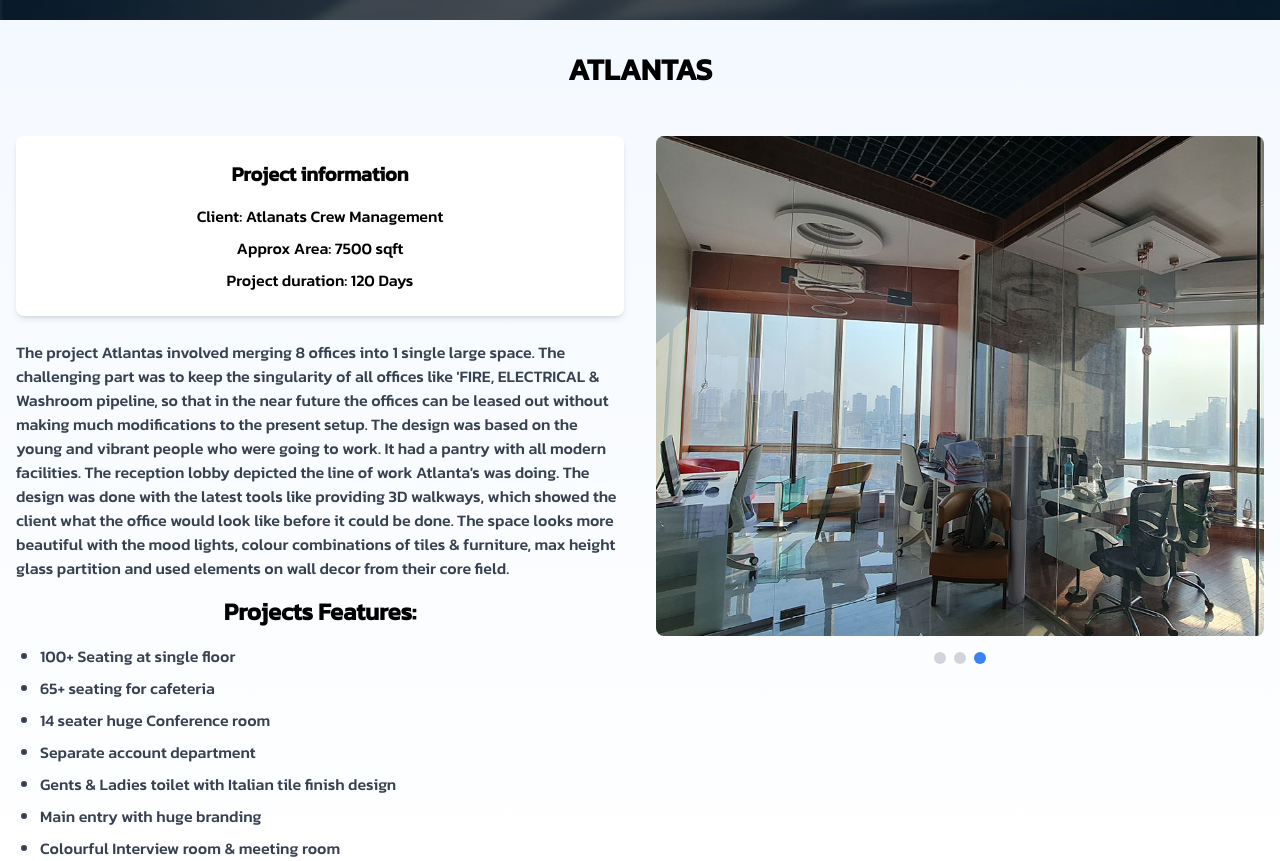
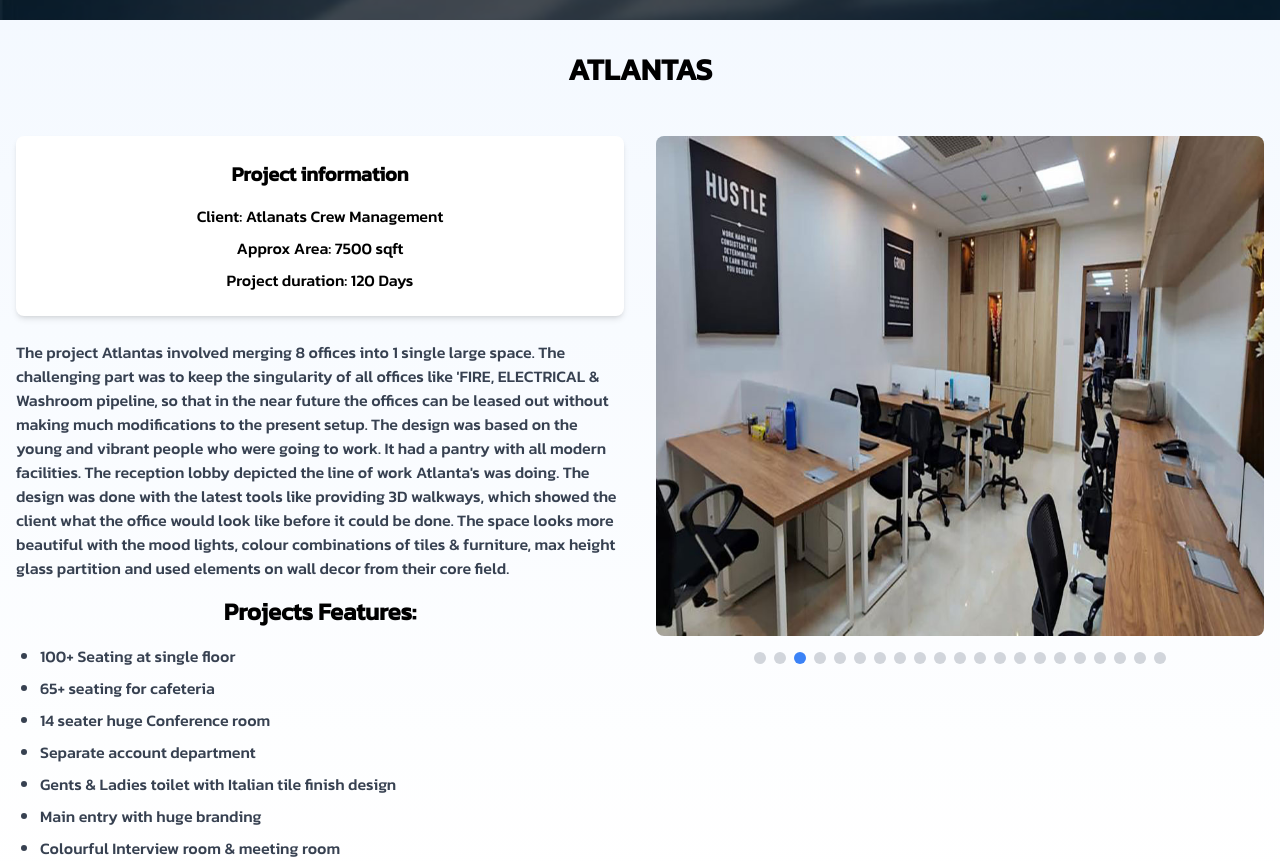
Before and after one commit to AkshayKalamkarr/supremeinfrastructure, a Next.js app: page /project/ATLANTAS in a window 1280 px wide. Shown: the part 380-1241 px from the top of the page. Built offline with nearby package versions, Linux system fonts and the light colour scheme.

Commit message:
new code

```diff
--- a/app/project/ATLANTAS/page.jsx
+++ b/app/project/ATLANTAS/page.jsx
@@ -3,9 +3,27 @@ import React, { useState, useEffect } from 'react';
 import { motion, AnimatePresence } from 'framer-motion';
 
 const images = [
-  '/images/projects/COACT/coact-1.jpg',
-  '/images/projects/COACT/coact-2.jpg',
-  '/images/projects/COACT/coact-2.jpg',
+  '/images/projects/ATLANTAS/atlantas-1.jpeg',
+  '/images/projects/ATLANTAS/atlantas-2.jpg',
+  '/images/projects/ATLANTAS/atlantas-3.jpeg',
+  '/images/projects/ATLANTAS/atlantas-4.jpg',
+  '/images/projects/ATLANTAS/atlantas-5.jpg',
+  '/images/projects/ATLANTAS/atlantas-6.jpg',
+  '/images/projects/ATLANTAS/atlantas-7.jpg',
+  '/images/projects/ATLANTAS/atlantas-8.jpg',
+  '/images/projects/ATLANTAS/atlantas-9.jpg',
+  '/images/projects/ATLANTAS/atlantas-10.jpg',
+  '/images/projects/ATLANTAS/atlantas-11.jpg',
+  '/images/projects/ATLANTAS/atlantas-12.jpg',
+  '/images/projects/ATLANTAS/atlantas-13.jpg',
+  '/images/projects/ATLANTAS/atlantas-14.jpg',
+  '/images/projects/ATLANTAS/atlantas-15.jpg',
+  '/images/projects/ATLANTAS/atlantas-16.jpg',
+  '/images/projects/ATLANTAS/atlantas-17.jpg',
+  '/images/projects/ATLANTAS/atlantas-18.jpg',
+  '/images/projects/ATLANTAS/atlantas-19.jpg',
+  '/images/projects/ATLANTAS/atlantas-20jpg',
+  '/images/projects/ATLANTAS/atlantas-21.jpg',
 ];
 
 const Atlantas = () => {
```
